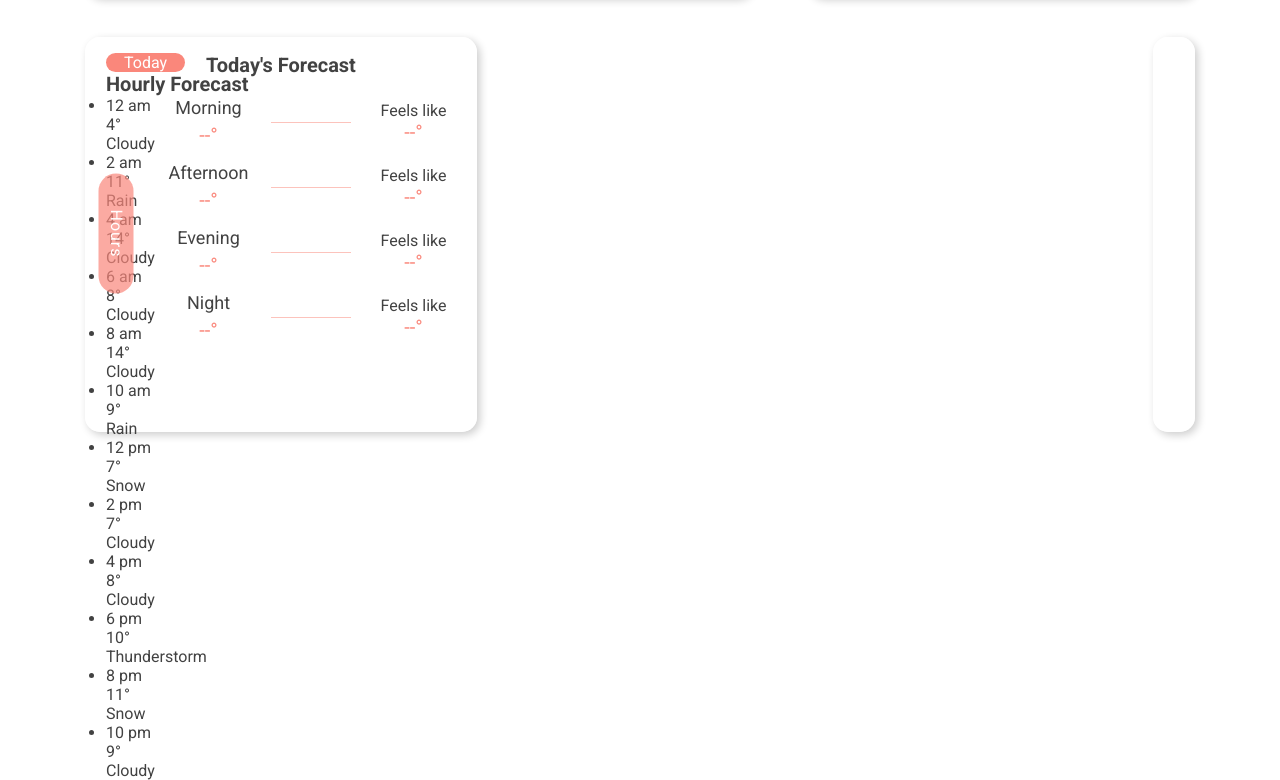
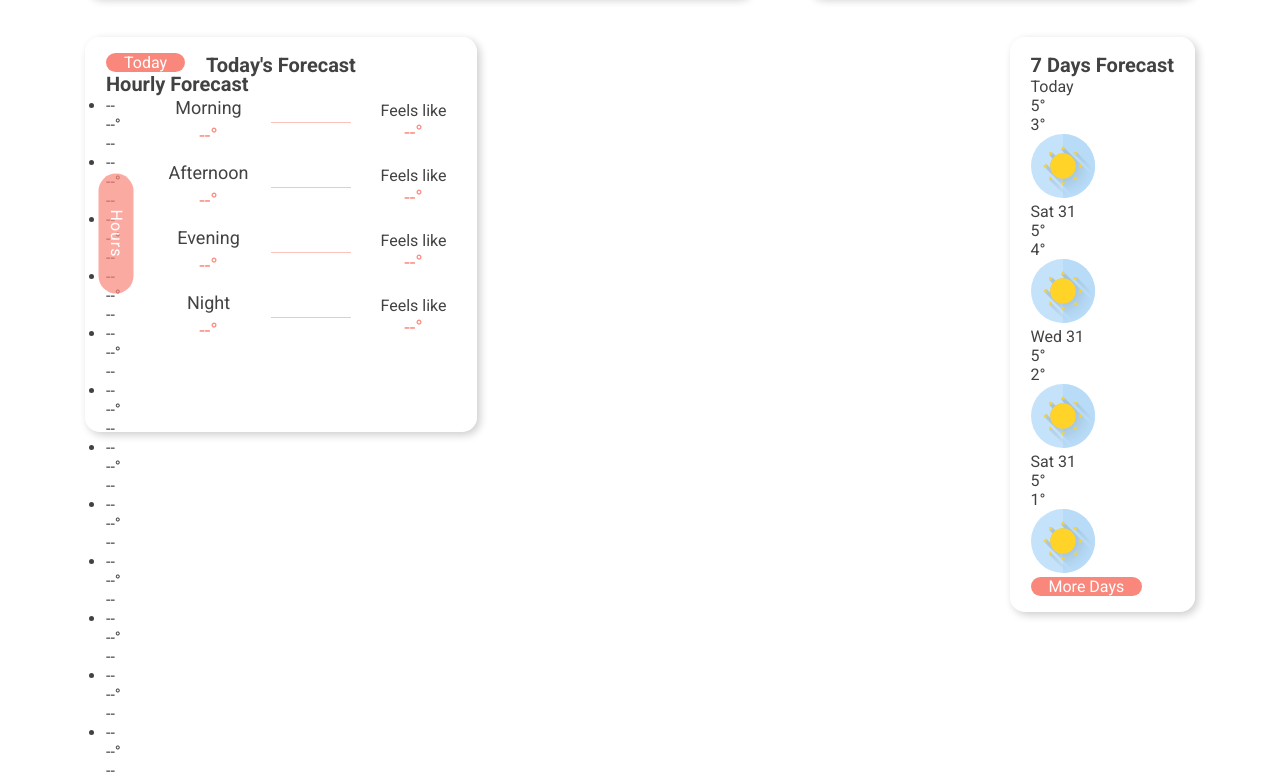
Before and after one commit to aslyubavin/project-Weather-forecast, a website: page src/index.html in a window 1280 px wide. Shown: the part 374-1154 px from the top of the page. Drawn offline with Linux system fonts and the light colour scheme; files that its build step writes are made by us from their sources; files whose address does not match are found by name.

Commit message:
Add weekly forecast block

```diff
--- a/src/index.html
+++ b/src/index.html
@@ -136,97 +136,126 @@
                             <ul class="forecast-daily-hour__list">
                                 <li class="forecast-daily-hour__item">
                                     <div class="forecast-daily-hour__info">
-                                        <div class="forecast-daily-hour__time">12 am</div>
-                                        <div class="forecast-daily-hour__temp">4&deg;</div>
+                                        <div class="forecast-daily-hour__time">--</div>
+                                        <div class="forecast-daily-hour__temp">--&deg;</div>
                                     </div>
-                                   <div class="forecast-daily-hour__descr">Cloudy</div>
+                                   <div class="forecast-daily-hour__descr">--</div>
                                 </li>
                                 <li class="forecast-daily-hour__item">
                                     <div class="forecast-daily-hour__info">
-                                        <div class="forecast-daily-hour__time">2 am</div>
-                                        <div class="forecast-daily-hour__temp">11&deg;</div>
+                                        <div class="forecast-daily-hour__time">--</div>
+                                        <div class="forecast-daily-hour__temp">--&deg;</div>
                                     </div>
-                                   <div class="forecast-daily-hour__descr">Rain</div>
+                                   <div class="forecast-daily-hour__descr">--</div>
                                 </li>
                                 <li class="forecast-daily-hour__item">
                                     <div class="forecast-daily-hour__info">
-                                        <div class="forecast-daily-hour__time">4 am</div>
-                                        <div class="forecast-daily-hour__temp">14&deg;</div>
+                                        <div class="forecast-daily-hour__time">--</div>
+                                        <div class="forecast-daily-hour__temp">--&deg;</div>
                                     </div>
-                                   <div class="forecast-daily-hour__descr">Cloudy</div>
+                                   <div class="forecast-daily-hour__descr">--</div>
                                 </li>
                                 <li class="forecast-daily-hour__item">
                                     <div class="forecast-daily-hour__info">
-                                        <div class="forecast-daily-hour__time">6 am</div>
-                                        <div class="forecast-daily-hour__temp">8&deg;</div>
+                                        <div class="forecast-daily-hour__time">--</div>
+                                        <div class="forecast-daily-hour__temp">--&deg;</div>
                                     </div>
-                                   <div class="forecast-daily-hour__descr">Cloudy</div>
+                                   <div class="forecast-daily-hour__descr">--</div>
                                 </li>
                                 <li class="forecast-daily-hour__item">
                                     <div class="forecast-daily-hour__info">
-                                        <div class="forecast-daily-hour__time">8 am</div>
-                                        <div class="forecast-daily-hour__temp">14&deg;</div>
+                                        <div class="forecast-daily-hour__time">--</div>
+                                        <div class="forecast-daily-hour__temp">--&deg;</div>
                                     </div>
-                                   <div class="forecast-daily-hour__descr">Cloudy</div>
+                                   <div class="forecast-daily-hour__descr">--</div>
                                 </li>
                                 <li class="forecast-daily-hour__item">
                                     <div class="forecast-daily-hour__info">
-                                        <div class="forecast-daily-hour__time">10 am</div>
-                                        <div class="forecast-daily-hour__temp">9&deg;</div>
+                                        <div class="forecast-daily-hour__time">--</div>
+                                        <div class="forecast-daily-hour__temp">--&deg;</div>
                                     </div>
-                                   <div class="forecast-daily-hour__descr">Rain</div>
+                                   <div class="forecast-daily-hour__descr">--</div>
                                 </li>
                             </ul>
                             <div class="forecast-daily-hour__divider"></div>
                             <ul class="forecast-daily-hour__list">
                                 <li class="forecast-daily-hour__item">
                                     <div class="forecast-daily-hour__info">
-                                        <div class="forecast-daily-hour__time">12 pm</div>
-                                        <div class="forecast-daily-hour__temp">7&deg;</div>
+                                        <div class="forecast-daily-hour__time">--</div>
+                                        <div class="forecast-daily-hour__temp">--&deg;</div>
                                     </div>
-                                   <div class="forecast-daily-hour__descr">Snow</div>
+                                   <div class="forecast-daily-hour__descr">--</div>
                                 </li>
                                 <li class="forecast-daily-hour__item">
                                     <div class="forecast-daily-hour__info">
-                                        <div class="forecast-daily-hour__time">2 pm</div>
-                                        <div class="forecast-daily-hour__temp">7&deg;</div>
+                                        <div class="forecast-daily-hour__time">--</div>
+                                        <div class="forecast-daily-hour__temp">--&deg;</div>
                                     </div>
-                                   <div class="forecast-daily-hour__descr">Cloudy</div>
+                                   <div class="forecast-daily-hour__descr">--</div>
                                 </li>
                                 <li class="forecast-daily-hour__item">
                                     <div class="forecast-daily-hour__info">
-                                        <div class="forecast-daily-hour__time">4 pm</div>
-                                        <div class="forecast-daily-hour__temp">8&deg;</div>
+                                        <div class="forecast-daily-hour__time">--</div>
+                                        <div class="forecast-daily-hour__temp">--&deg;</div>
                                     </div>
-                                   <div class="forecast-daily-hour__descr">Cloudy</div>
+                                   <div class="forecast-daily-hour__descr">--</div>
                                 </li>
                                 <li class="forecast-daily-hour__item">
                                     <div class="forecast-daily-hour__info">
-                                        <div class="forecast-daily-hour__time">6 pm</div>
-                                        <div class="forecast-daily-hour__temp">10&deg;</div>
+                                        <div class="forecast-daily-hour__time">--</div>
+                                        <div class="forecast-daily-hour__temp">--&deg;</div>
                                     </div>
-                                   <div class="forecast-daily-hour__descr">Thunderstorm</div>
+                                   <div class="forecast-daily-hour__descr">--</div>
                                 </li>
                                 <li class="forecast-daily-hour__item">
                                     <div class="forecast-daily-hour__info">
-                                        <div class="forecast-daily-hour__time">8 pm</div>
-                                        <div class="forecast-daily-hour__temp">11&deg;</div>
+                                        <div class="forecast-daily-hour__time">--</div>
+                                        <div class="forecast-daily-hour__temp">--&deg;</div>
                                     </div>
-                                   <div class="forecast-daily-hour__descr">Snow</div>
+                                   <div class="forecast-daily-hour__descr">--</div>
                                 </li>
                                 <li class="forecast-daily-hour__item">
                                     <div class="forecast-daily-hour__info">
-                                        <div class="forecast-daily-hour__time">10 pm</div>
-                                        <div class="forecast-daily-hour__temp">9&deg;</div>
+                                        <div class="forecast-daily-hour__time">--</div>
+                                        <div class="forecast-daily-hour__temp">--&deg;</div>
                                     </div>
-                                   <div class="forecast-daily-hour__descr">Cloudy</div>
+                                   <div class="forecast-daily-hour__descr">--</div>
                                 </li>
                             </ul>
                         </div>
                     </div>
                 </div>
-
-                <div class="forecast__weekly info-block">
+                <div class="forecast-weekly info-block">
+                    <div class="forecast-weekly__short">
+                        <div class="forecast-weekly__title info-block__title">7 Days Forecast</div>
+                        <div class="forecast-weekly__wrapper">
+                            <div class="forecast-weekly__item">
+                                <div class="forecast-weekly__date forecast-weekly__date_today">Today</div>
+                                <div class="forecast-weekly__temp-day">5&deg;</div>
+                                <div class="forecast-weekly__temp-night">3&deg;</div>
+                                <img class="forecast-weekly__icon" src="img/01d-icon.svg" alt="weather_icon">
+                            </div>
+                            <div class="forecast-weekly__item">
+                                <div class="forecast-weekly__date">Sat 31</div>
+                                <div class="forecast-weekly__temp-day">5&deg;</div>
+                                <div class="forecast-weekly__temp-night">4&deg;</div>
+                                <img class="forecast-weekly__icon" src="img/01d-icon.svg" alt="weather_icon">
+                            </div>
+                            <div class="forecast-weekly__item">
+                                <div class="forecast-weekly__date">Wed 31</div>
+                                <div class="forecast-weekly__temp-day">5&deg;</div>
+                                <div class="forecast-weekly__temp-night">2&deg;</div>
+                                <img class="forecast-weekly__icon" src="img/01d-icon.svg" alt="weather_icon">
+                            </div>
+                            <div class="forecast-weekly__item">
+                                <div class="forecast-weekly__date">Sat 31</div>
+                                <div class="forecast-weekly__temp-day">5&deg;</div>
+                                <div class="forecast-weekly__temp-night">1&deg;</div>
+                                <img class="forecast-weekly__icon" src="img/01d-icon.svg" alt="weather_icon">
+                            </div>
+                        </div>
+                        <button class="forecast-weekly__button button">More Days</button>
+                    </div>
                 </div>
             </div>
         </div>
--- a/src/js/script.js
+++ b/src/js/script.js
@@ -70,8 +70,6 @@ window.addEventListener('DOMContentLoaded', () => {
     }
 
     function displayCurrentWeather(data) {
-        console.log(data);
-
         let city = document.querySelector('.weather__main-city'),
             date = document.querySelector('.weather__main-date'),
             temp = document.querySelector('.weather__main-temp'),
--- a/src/scss/blocks/_forecast-daily.scss
+++ b/src/scss/blocks/_forecast-daily.scss
@@ -2,6 +2,7 @@
     position: relative;
     width: 392px;
     height: 395px;
+    flex-shrink: 0;
     transform-style: preserve-3d;
     transition: transform 0.7s ease-in-out;
     &_active {
@@ -12,6 +13,7 @@
     }
     @media (max-width: 767.98px) {
         width: 100%;
+        margin-bottom: 20px;
     }
     &-day {
         backface-visibility: hidden;
@@ -92,10 +94,6 @@
             width: 20px;
         }
     }
-    &-day__icon {
-        width: 65px;
-        height: 65px;
-    }
     &-hour {
         backface-visibility: hidden;
         position: absolute;
--- /dev/null
+++ b/src/scss/blocks/_forecast-weekly.scss
@@ -0,0 +1,96 @@
+.forecast-weekly {
+    position: relative;
+    width: 100%;
+    margin-left: 35px;
+    @media (max-width: 767.98px) {
+        margin-left: 0;
+    }
+    @media (max-width: 575.98px) {
+        padding: 15px 5px;
+    }
+    &__short {
+        position: relative;
+        width: 100%;
+        height: 363px;
+        @media (max-width: 575.98px) {
+            height: 308px;
+            padding: 15px 5px;
+        }
+    }
+    &__title {
+        margin-bottom: 35px;
+    }
+    &__wrapper {
+        width: 100%;
+        display: flex;
+        justify-content: space-between;
+    }
+    &__item {
+        flex: 0 0 25%;
+        width: 100%;
+        height: 100%;
+        text-align: center;
+        border-right: 1px solid rgba($color: $coral, $alpha: 0.5);
+        &:last-child {
+            border-right: none;
+        }
+    }
+    &__date {
+        margin-bottom: 15px;
+        font-size: 18px;
+        font-weight: 300;
+        &_today {
+            font-weight: 700;
+        }
+        @media (max-width: 575.98px) {
+            font-size: 16px;
+        }
+    }
+    &__temp-day {
+        margin-bottom: 2px;
+        font-size: 26px;
+        font-weight: 700;
+        color: $coral;
+        @media (max-width: 575.98px) {
+            font-size: 20px;
+        }
+    }
+    &__temp-night {
+        margin-bottom: 20px;
+        font-size: 18px;
+        color: $purple;
+        @media (max-width: 575.98px) {
+            font-size: 16px;
+        }
+    }
+    &__icon {
+        margin-bottom: 10px;
+        width: 70px;
+        height: 70px;
+        @media (max-width: 575.98px) {
+            width: 50px;
+            height: 50px;
+        }
+    }
+    &__button {
+        position: absolute;
+        bottom: 10px;
+        left: 50%;
+        transform: translateX(-50%);
+        width: 140px;
+        height: 40px;
+        background: rgba($color: $coral, $alpha: 0.7);
+        letter-spacing: 1px;
+        transition: letter-spacing 0.4s, bottom 0.4s, background 0.4s, height 0.4s, visibility 0.4s, opacity 0.4s;
+        @media (min-width: 768px) {
+            &:hover {
+                height: 65px;
+                bottom: -16px;
+                letter-spacing: 2px;
+                background: $coral;
+                border-bottom-left-radius: 0px;
+                border-bottom-right-radius: 0px;
+            }
+        }
+    }
+}
--- a/src/scss/blocks/_weather.scss
+++ b/src/scss/blocks/_weather.scss
@@ -1,5 +1,8 @@
 .weather {
     margin-bottom: 40px;
+    @media (max-width: 575.98px) {
+        margin-bottom: 0;
+    }
     &__wrapper {
         width: 100%;
         display: flex;
@@ -12,7 +15,7 @@
         }
     }
     &__main {
-        flex-basis: 60%;
+        flex-basis: 62%;
         display: flex;
         justify-content: space-around;
         align-items: flex-start;
--- a/src/scss/style.scss
+++ b/src/scss/style.scss
@@ -41,3 +41,4 @@ body {
 @import "blocks/weather";
 @import "blocks/forecast";
 @import "blocks/forecast-daily";
+@import "blocks/forecast-weekly";
```
Also changed, not shown: dist/css/style.css, dist/css/style.min.css, dist/index.html, dist/js/script.js, dist/js/script.min.js.
